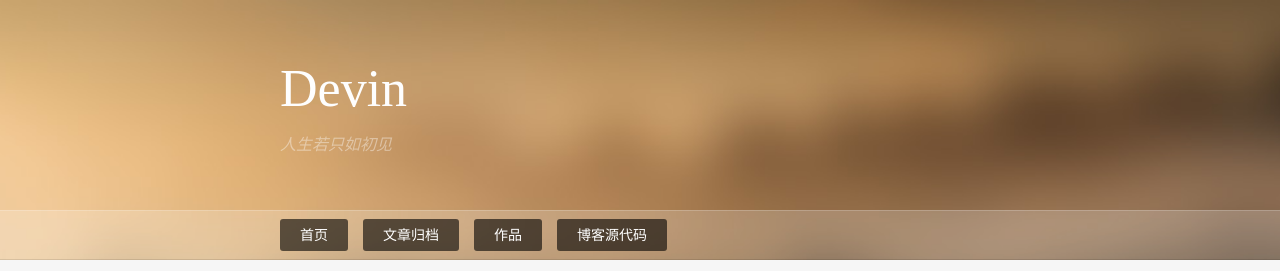
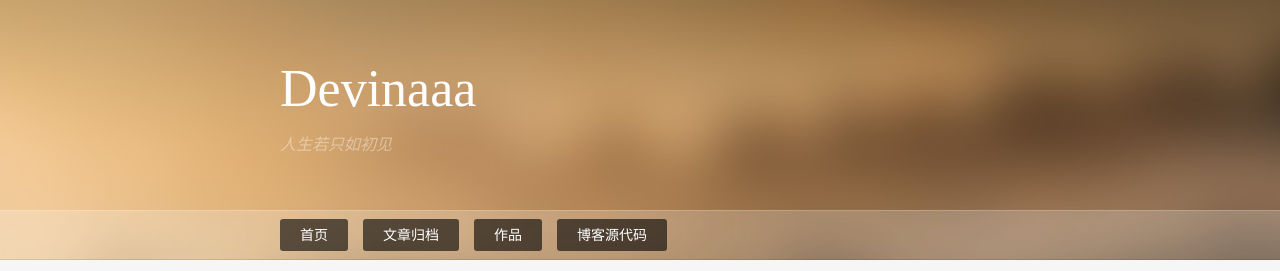
Before and after one commit to jigeDevin/jigeDevin.github.io, a Jekyll site: the page built from index.html, in a window 1280 px wide and 900 px high. Shown: the top 271 px of the window. Built offline with Jekyll 4.4.1, drawn with Linux system fonts in a browser that asks for light colours; nearby versions of some CDN libraries; some web fonts are replaced; the list of posts is cut into pages by our own code.

Commit message:
no message

```diff
--- a/_config.yml
+++ b/_config.yml
@@ -39,7 +39,7 @@ timezone:      null
 
 
 #站点基础配置
-title: Devin
+title: Devinaaa
 subTitle: 人生若只如初见
 description: 如果喜欢我你就打赏我吧
 url: http://jigeliang.top
```
